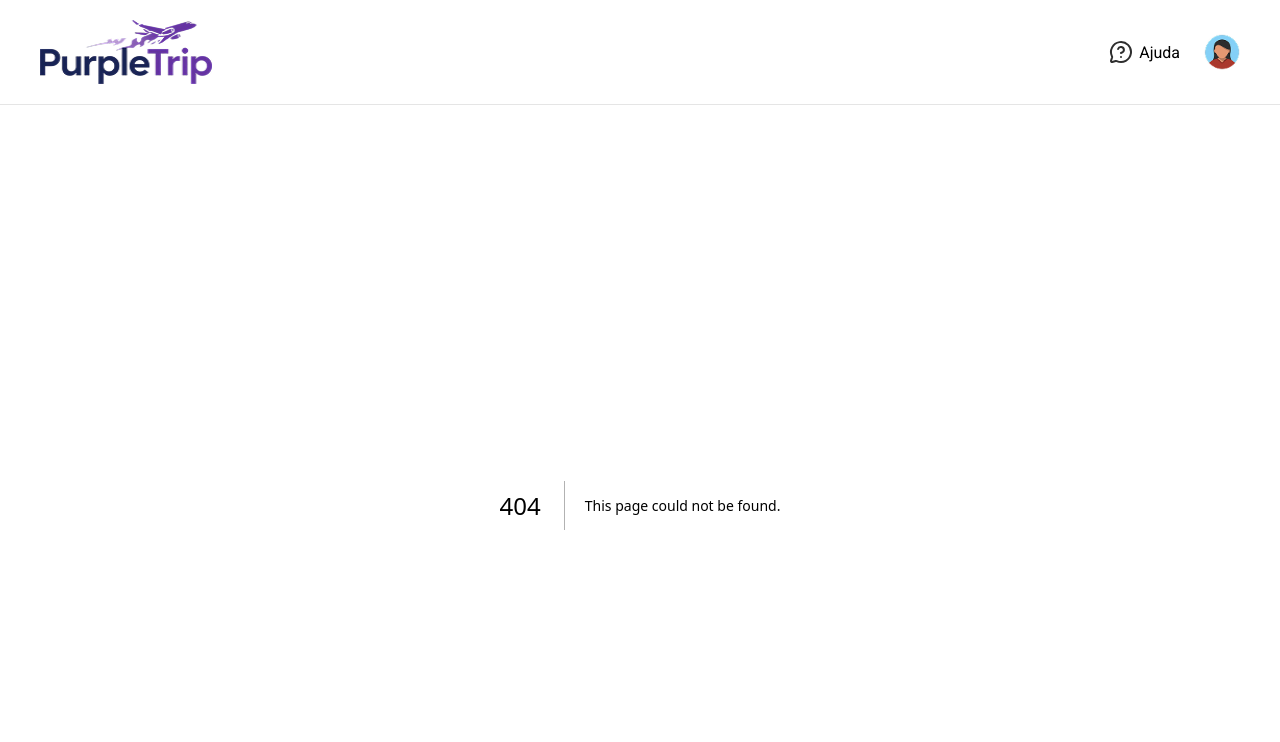
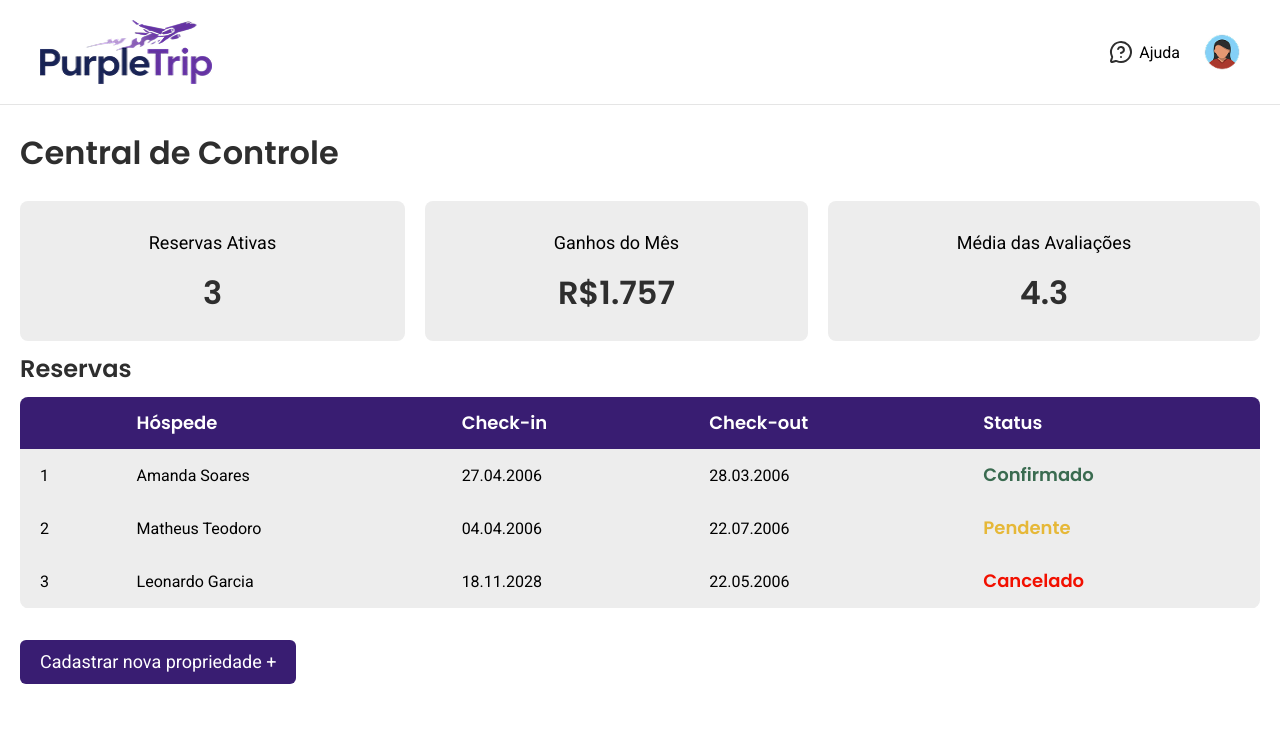
Before and after one commit to MatheusTG/PurpleTrip, a Next.js app in the folder source/web/: page /anfitriao in a window 1280 px wide. Before the commit this address had no page. Shown: the top 742 px of the page. Built offline with nearby package versions, Linux system fonts and the light colour scheme.

Commit message:
feat: Adiciona página de Afitrião

```diff
--- /dev/null
+++ b/source/web/src/app/anfitriao/page.tsx
@@ -0,0 +1,7 @@
+import Anfitriao from "@/components/anfitriao";
+
+export default function ReservaPage() {
+  return (
+    <Anfitriao />
+  );
+}
--- a/source/web/src/app/globals.css
+++ b/source/web/src/app/globals.css
@@ -31,7 +31,7 @@
   /* Font Variables */
   --font-01-xl-sb: 600 4rem/5rem "Poppins", sans-serif;
   --font-01-l-sb: 600 3rem/4rem "Poppins", sans-serif;
-  --font-01-lg-sb: 600 2rem/3.25rem "Poppins", sans-serif;
+  --font-01-lg-sb: 600 2rem/3.5rem "Poppins", sans-serif;
   --font-02-lg: 400 2rem/3.5rem "Roboto", sans-serif;
   --font-01-md-sb: 600 1.5rem/2.25rem "Poppins", sans-serif;
   --font-02-md: 400 1.5rem/2.25rem "Roboto", sans-serif;
--- /dev/null
+++ b/source/web/src/components/anfitriao/anfitriao.module.css
@@ -0,0 +1,111 @@
+.container {
+  display: flex;
+  flex-direction: column;
+  padding: 20px;
+  color: var(--gray-100);
+}
+
+.texto {
+  font: var(--font-01-lg-sb);
+  color: var(--gray-1000);
+  margin-bottom: 20px;
+}
+
+.controlesContainer {
+  display: flex;
+  gap: 20px;
+}
+
+.itensControle {
+  flex-grow: 1;
+  display: flex;
+  flex-direction: column;
+  align-items: center;
+  border-radius: 8px;
+  padding: 20px 0;
+  background-color: var(--gray-200);
+}
+
+.texto2 {
+  font: var(--font-02-sm);
+  color: var(--black);
+  margin-top: 10px;
+}
+
+.texto3 {
+  font: var(--font-01-lg-sb);
+  color: var(--gray-1000);
+  margin-top: 10px;
+}
+
+.texto1 {
+  font: var(--font-01-md-sb);
+  color: var(--gray-1000);
+  margin-top: 10px;
+}
+
+.tabela {
+  width: 100%;
+  border-collapse: collapse;
+  margin-top: 10px;
+  background: var(--gray-200);
+  border-radius: 8px;
+  overflow: hidden;
+}
+
+.header {
+  background: var(--primary-900);
+  color: var(--white);
+  text-align: left;
+}
+
+.header th {
+  padding: 14px 20px;
+  font: var(--font-01-sm-sb);
+}
+
+.tabela td {
+  padding: 14px 20px;
+  border-bottom: 1px solid var(--gray-200);
+  color: var(--black);
+}
+
+.confirmado {
+  color: #3a6b50 !important;
+  font: var(--font-01-sm-sb);
+}
+
+.pendente {
+  color: #e6b838 !important;
+  font: var(--font-01-sm-sb);
+}
+
+.cancelado {
+  color: #f21000 !important;
+  font: var(--font-01-sm-sb);
+}
+
+.botao {
+  width: max-content;
+  background-color: var(--primary-900);
+  border: none;
+  color: var(--white);
+  padding: 10px 20px;
+  border-radius: 6px;
+  font: var(--font-02-sm);
+  margin-top: 32px;
+}
+
+.botao:hover {
+  background-color: var(--primary-800);
+}
+
+.tituloTabela {
+  font: var(--font-01-sm-sb);
+  color: var(--black);
+}
+
+.textoTabela {
+  font: var(--font-02-sm);
+  color: var(--black);
+}
--- /dev/null
+++ b/source/web/src/components/anfitriao/index.tsx
@@ -0,0 +1,66 @@
+import styles from "./anfitriao.module.css";
+
+export default function Anfitriao() {
+  return (
+    <div className={styles.container}>
+      <p className={styles.texto}>Central de Controle</p>
+
+      <div className={styles.controlesContainer}>
+        <div className={styles.itensControle}>
+          <p className={styles.texto2}>Reservas Ativas</p>
+          <p className={styles.texto3}>3</p>
+        </div>
+        <div className={styles.itensControle}>
+          <p className={styles.texto2}>Ganhos do Mês</p>
+          <p className={styles.texto3}>R$1.757</p>
+        </div>
+        <div className={styles.itensControle}>
+          <p className={styles.texto2}>Média das Avaliações</p>
+          <p className={styles.texto3}>4.3</p>
+        </div>
+      </div>
+
+      <p className={styles.texto1}>Reservas</p>
+
+      <table className={styles.tabela}>
+        <thead>
+          <tr className={styles.header}>
+            <th>­</th>
+            <th>Hóspede</th>
+            <th>Check-in</th>
+            <th>Check-out</th>
+            <th>Status</th>
+          </tr>
+        </thead>
+
+        <tbody>
+          <tr>
+            <td>1</td>
+            <td>Amanda Soares</td>
+            <td>27.04.2006</td>
+            <td>28.03.2006</td>
+            <td className={styles.confirmado}>Confirmado</td>
+          </tr>
+
+          <tr>
+            <td>2</td>
+            <td>Matheus Teodoro</td>
+            <td>04.04.2006</td>
+            <td>22.07.2006</td>
+            <td className={styles.pendente}>Pendente</td>
+          </tr>
+
+          <tr>
+            <td>3</td>
+            <td>Leonardo Garcia</td>
+            <td>18.11.2028</td>
+            <td>22.05.2006</td>
+            <td className={styles.cancelado}>Cancelado</td>
+          </tr>
+        </tbody>
+      </table>
+
+      <button className={styles.botao}>Cadastrar nova propriedade +</button>
+    </div>
+  );
+}
```
Also changed, not shown: source/web/src/app/anfitriao/anfitriao.module.css (added).
